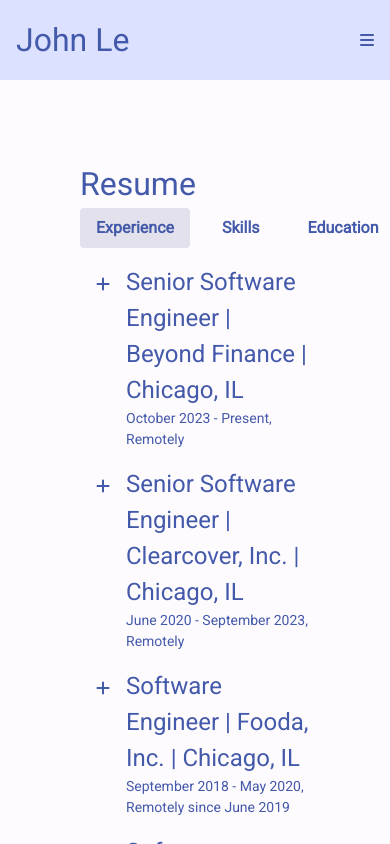
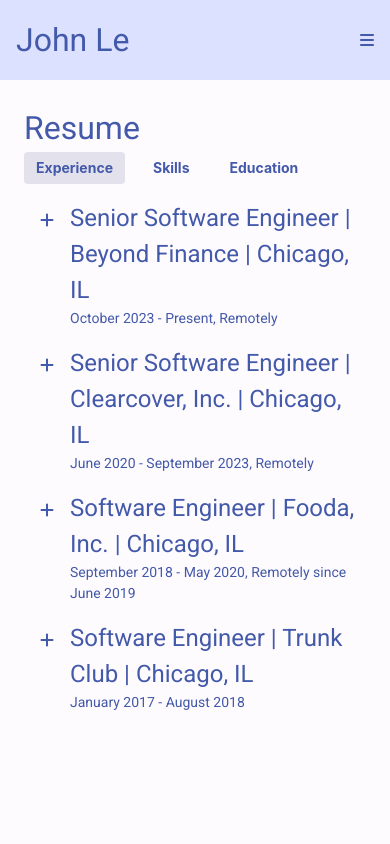
Before and after one commit to johnle192/my-portfolio-site, a React (Vite) app: page /resume in a window 390 px wide. Built offline with nearby package versions, Linux system fonts and the light colour scheme.

Commit message:
feat: mobile friendly first draft

```diff
--- a/src/App.tsx
+++ b/src/App.tsx
@@ -2,13 +2,19 @@
 import Resume from 'components/Resume';
 import { BrowserRouter, Route, Routes } from 'react-router-dom';
 import Nav from './components/Nav';
+import { useState } from 'react';
 
 export default function App() {
+  const [isMenuOpen, setIsMenuOpen] = useState<boolean>(false);
+  const toggleMenu = () => {
+    setIsMenuOpen(!isMenuOpen);
+  };
   return (
     <BrowserRouter>
       <div className="App primary-text flex md:flex-row flex-col overflow-auto">
-        <Nav />
-        <main className="App-main">
+        <Nav isMenuOpen={isMenuOpen} toggleMenu={toggleMenu} />
+        {/*<main className={`App-main ${isMenuOpen ? 'mt-24' : 'mt-0'}`}>*/}
+        <main className={`App-main`}>
           <Routes>
             <Route path="/" element={<About />} />
             <Route path="/resume" element={<Resume />} />
--- a/src/components/About.tsx
+++ b/src/components/About.tsx
@@ -1,13 +1,13 @@
 export default function About() {
   return (
-    <div className="about-container m-20 max-w-3xl">
+    <div className="about-container m-6 md:m-20 max-w-3xl">
       <h2 className="headline-large"> About Me </h2>
       <div className="about-content body-large">
         Hi there, I'm John and this is my website. I'm a self-taught developer
         currently based out of Seattle, Washington. I was born and raised in
         Wisconsin and went to college at Northwestern University. In my spare
-        time, I like to rock climb, lift, dance, bake, and play with my dog,
-        Danny.
+        time, I like to lift weights, dance salsa, bake cakes, and play with my
+        dog, Danny.
       </div>
     </div>
   );
--- a/src/components/Nav.tsx
+++ b/src/components/Nav.tsx
@@ -2,9 +2,13 @@
 import { NavLink, useLocation } from 'react-router-dom';
 import Contact from './Contact';
 
-const Nav: FC = () => {
+interface NavProps {
+  isMenuOpen: boolean;
+  toggleMenu: () => void;
+}
+
+const Nav: FC<NavProps> = ({ isMenuOpen, toggleMenu }) => {
   const [activeNavItem, setActiveNavItem] = useState<string>('about');
-  const [isMenuOpen, setIsMenuOpen] = useState<boolean>(false);
   const location = useLocation();
   const lastModified = new Date(document.lastModified).toLocaleString('en-US', {
     day: 'numeric',
@@ -23,7 +27,7 @@
 
   const setNavItemAndClose = (menuItem: string): void => {
     setActiveNavItem(menuItem);
-    setIsMenuOpen(false);
+    toggleMenu();
   };
 
   return (
@@ -71,9 +75,25 @@
           <div>{lastModified}</div>
         </div>
       </div>
-      <div className="mobile-nav-container md:hidden w-full primary-container flex flex-col">
-        {isMenuOpen && (
-          <div className="flex flex-col items-center justify-center">
+      <div className="mobile-nav-container md:hidden w-full flex flex-col">
+        <div className="mobile-header flex flex-row items-center justify-between primary-container">
+          <div className="p-4">
+            <h1 className="nav-header headline-large">
+              <NavLink to="/" onClick={() => setActiveNavItem('about')}>
+                John Le
+              </NavLink>
+            </h1>
+          </div>
+          <div role="button" className="mobile-menu-icon" onClick={toggleMenu}>
+            <i className="fa-solid fa-bars p-4" />
+          </div>
+        </div>
+
+        <div
+          className={`mobile-menu flex flex-col items-center justify-center primary-container overflow-hidden ${
+            isMenuOpen ? 'max-h-screen' : 'max-h-0'
+          }`}
+        >
           <ul className="nav-links label-large list-none p-0 m-0 flex flex-col justify-center">
             <li>
               <NavLink
@@ -104,23 +124,6 @@
             <div>{lastModified}</div>
           </div>
         </div>
-        )}
-        <div className="mobile-header flex flex-row items-center justify-between">
-          <div className="p-4">
-            <h1 className="nav-header headline-large">
-              <NavLink to="/" onClick={() => setActiveNavItem('about')}>
-                John Le
-              </NavLink>
-            </h1>
-          </div>
-          <div
-            role="button"
-            className="mobile-menu-icon"
-            onClick={() => setIsMenuOpen((prevState) => !prevState)}
-          >
-            <i className="fa-solid fa-bars p-4" />
-          </div>
-        </div>
       </div>
     </>
   );
--- a/src/components/Resume.tsx
+++ b/src/components/Resume.tsx
@@ -8,11 +8,11 @@
   const { name, duration, major } = resumeItems.education;
 
   return (
-    <div className="resume-container m-20 max-w-3xl">
+    <div className="resume-container m-6 md:m-20 max-w-3xl">
       <h2 className="headline-large"> Resume </h2>
       <div className="flex space-x-4 text-primary">
         <button
-          className={`hover:bg-surface-variant body-large font-bold py-2 px-4 rounded ${
+          className={`hover:bg-surface-variant text-sm md:text-base font-bold py-1.5 px-3 md:py-2 md:px-4 rounded ${
             resumeSection === 'experience'
               ? 'bg-surface-variant'
               : 'bg-transparent '
@@ -22,7 +22,7 @@
           Experience
         </button>
         <button
-          className={`hover:bg-surface-variant body-large font-bold py-2 px-4 rounded ${
+          className={`hover:bg-surface-variant text-sm md:text-base font-bold py-1.5 px-3 md:py-2 md:px-4 rounded ${
             resumeSection === 'skills'
               ? 'bg-surface-variant'
               : 'bg-transparent '
@@ -32,7 +32,7 @@
           Skills
         </button>
         <button
-          className={`hover:bg-surface-variant body-large font-bold py-2 px-4 rounded ${
+          className={`hover:bg-surface-variant text-sm md:text-base font-bold py-1.5 px-3 md:py-2 md:px-4 rounded ${
             resumeSection === 'education'
               ? 'bg-surface-variant'
               : 'bg-transparent '
--- a/src/index.css
+++ b/src/index.css
@@ -36,3 +36,11 @@
   transform: rotate(-0deg);
   transition-duration: 400ms;
 }
+
+.mobile-menu {
+  transition: max-height 0.5s ease-out;
+}
+
+/*.App-main {*/
+/*  transition: margin-top 0.5s ease-out;*/
+/*}*/
```
Lines whose indentation alone changed are shown as unchanged.
